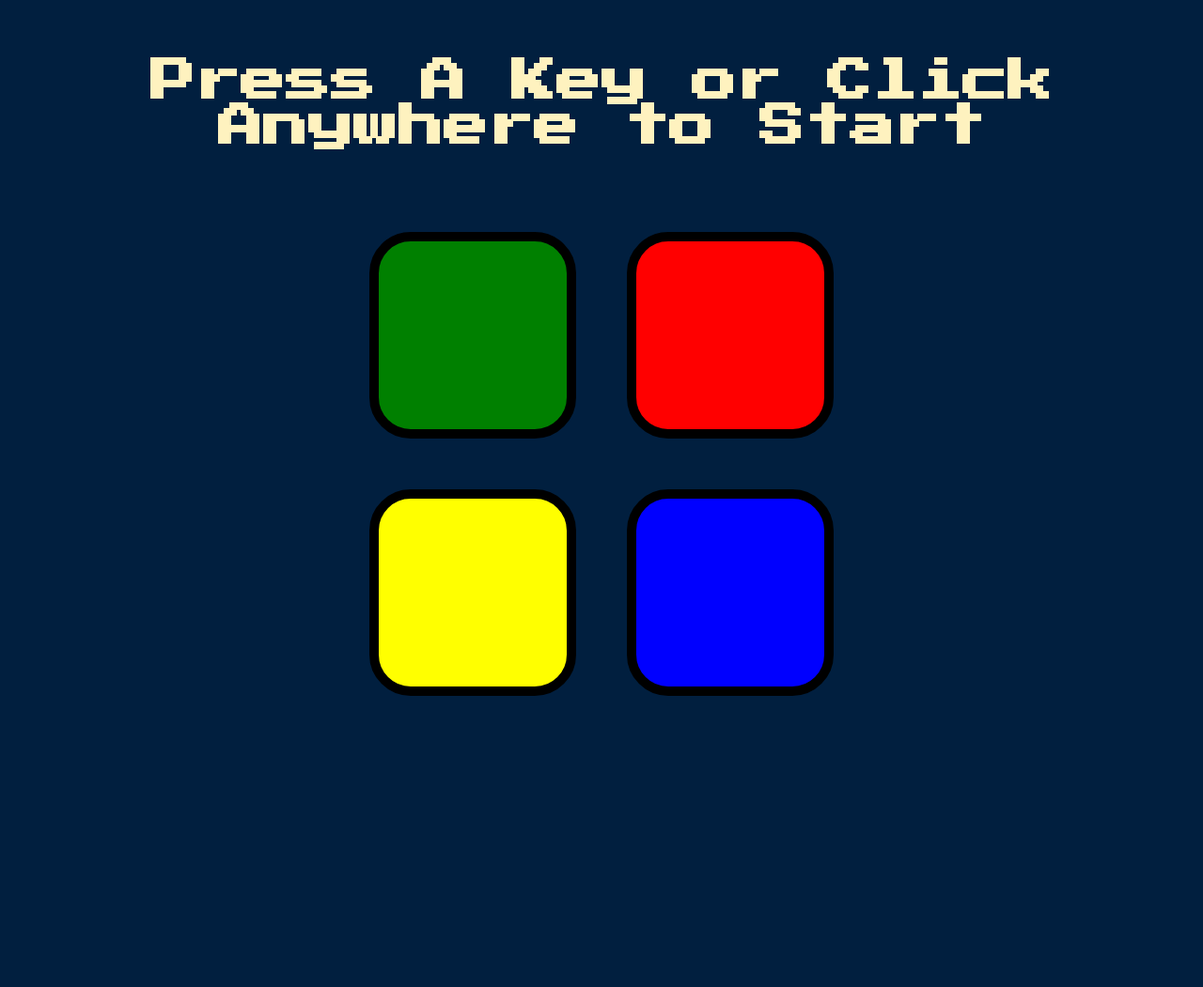
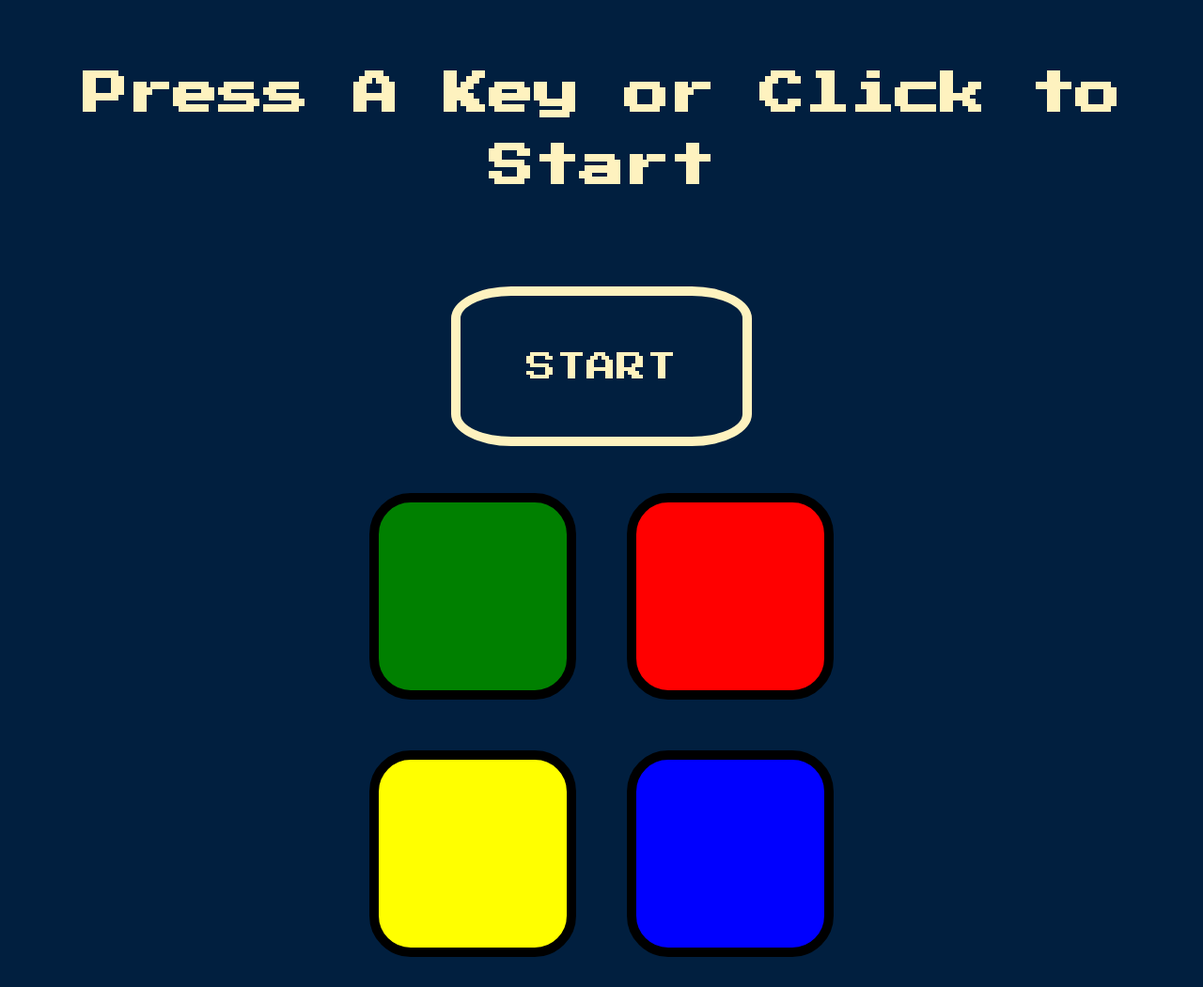
Before and after one commit to saharshoar/TheSimonGame, a plain HTML site: page index.html in a window 1280 px wide. Shown: the whole page at 94% size. Before the commit the page ends 800 px from the top, so only its background shows below. Drawn offline with nearby package versions, Linux system fonts and the light colour scheme.

Commit message:
Add files via upload
add start button, and start function.

```diff
--- a/game.js
+++ b/game.js
@@ -84,12 +84,13 @@ $(".btn").click (function(){
 
 // 7. Start the game
 $(document).keypress (function(){
+  startOver();
   var level = 0;
   var name = nextSequence(level);
-  playSound(name);
 });
-$(document).click (function(){
+$("#start").click (function(){
+  startOver();
   var level = 0;
   var name = nextSequence(level);
-  playSound(name);
+  $("#start").text("Restart");
 });
--- a/index.html
+++ b/index.html
@@ -9,8 +9,11 @@
 </head>
 
 <body>
-  <h1 id="level-title">Press A Key or Click Anywhere to Start</h1>
+  <h1 id="level-title">Press A Key or Click to Start</h1>
   <div class="container">
+    <div class="row">
+      <div type="button" id="start" class=" start">START</div>
+    </div>
     <div class="row">
 
       <div type="button" id="green" class="btn green">
--- a/styles.css
+++ b/styles.css
@@ -8,6 +8,7 @@ body {
   font-size: 3rem;
   margin:  5%;
   color: #FEF2BF;
+  line-height: 1.6;
 }
 
 .container {
@@ -15,6 +16,19 @@ body {
   width: 50%;
   margin: auto;
 
+}
+
+.start {
+  margin: 25px;
+  display: inline-block;
+  height: 90px;
+  width: 300px;
+  border: 10px solid #FEF2BF;
+  border-radius: 20%;
+  color: #FEF2BF;
+  font-family: 'Press Start 2P', cursive;
+  font-size: 2rem;
+  padding-top: 60px;
 }
 
 .btn {
```
